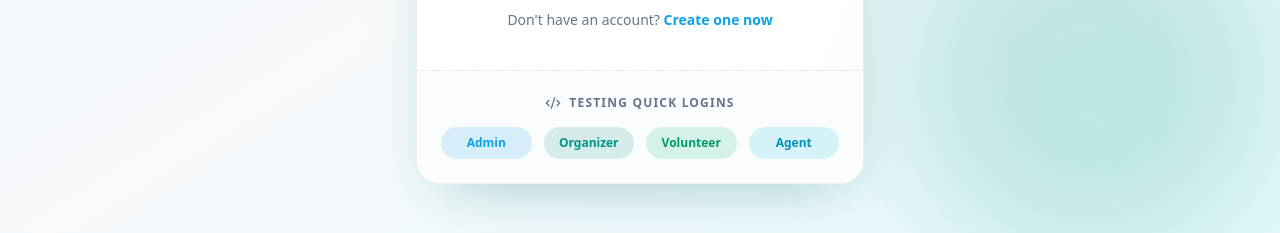
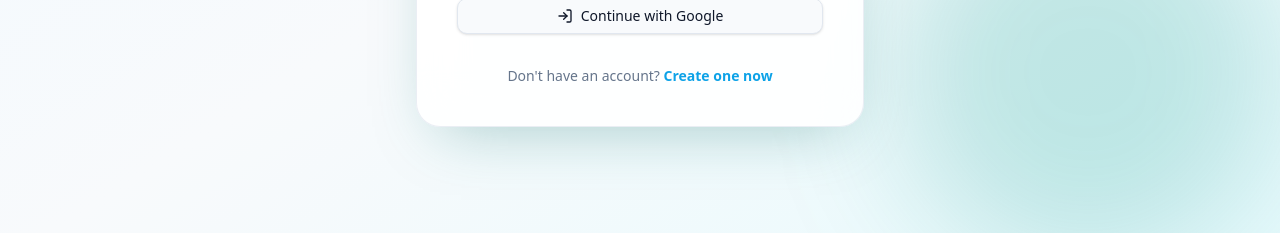
Before and after one commit to nirmal-404/EcoShore-Frontend, a React (Vite) app: page /login in a window 1280 px wide. Shown: the part 536-769 px from the top of the page. Built offline with nearby package versions, Linux system fonts and the light colour scheme; no server answers.

Commit message:
fix(auth): removed quick logins

```diff
--- a/src/pages/auth/Auth.jsx
+++ b/src/pages/auth/Auth.jsx
@@ -137,7 +137,7 @@ export default function Login() {
               DEVELOPER TOOLS: QUICK LOGIN SECTION
               Note: Remove this entire block below for Production deployment
               ============================================================== */}
-          <div className="border-t border-dashed border-border bg-muted/30 p-6">
+          {/* <div className="border-t border-dashed border-border bg-muted/30 p-6">
             <div className="mb-4 flex items-center justify-center gap-2 text-xs font-bold uppercase tracking-widest text-muted-foreground">
               <Code2 className="w-4 h-4" />
               Testing Quick Logins
@@ -178,7 +178,7 @@ export default function Login() {
                 Agent
               </button>
             </div>
-          </div>
+          </div> */}
           {/* ============================================================== */}
         </div>
       </div>
```
